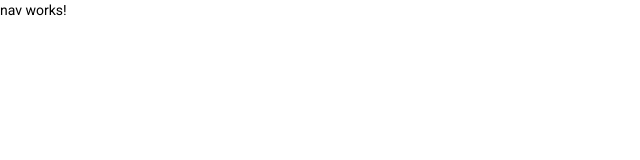
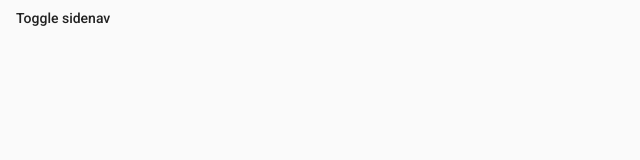
Before and after one commit to matheuscmartins/gerenciador-front, an Angular app: page / in a window 1280 px wide. Shown: the top 160 px of the page, without its empty margins (0-640 px from the left). Built offline with nearby package versions, Linux system fonts and the light colour scheme.

Commit message:
home added

```diff
--- a/src/app/components/nav/nav.component.css
+++ b/src/app/components/nav/nav.component.css
@@ -0,0 +1,3 @@
+.container{
+    height: 100%;
+}
--- a/src/app/components/nav/nav.component.html
+++ b/src/app/components/nav/nav.component.html
@@ -1 +1,18 @@
-<p>nav works!</p>
+<mat-drawer-container class="container" autosize>
+    <mat-drawer #drawer class="sidenav" mode="side">
+      <mat-nav-list class="nav-list">
+<a mat-list-item routerLink="/">
+
+    <i class="material-icons">home</i>
+    Home
+</a>
+      </mat-nav-list>
+    </mat-drawer>
+
+    <div class="sidenav-content">
+      <button type="button" mat-button (click)="drawer.toggle()">
+        Toggle sidenav
+      </button>
+    </div>
+
+  </mat-drawer-container>
```
